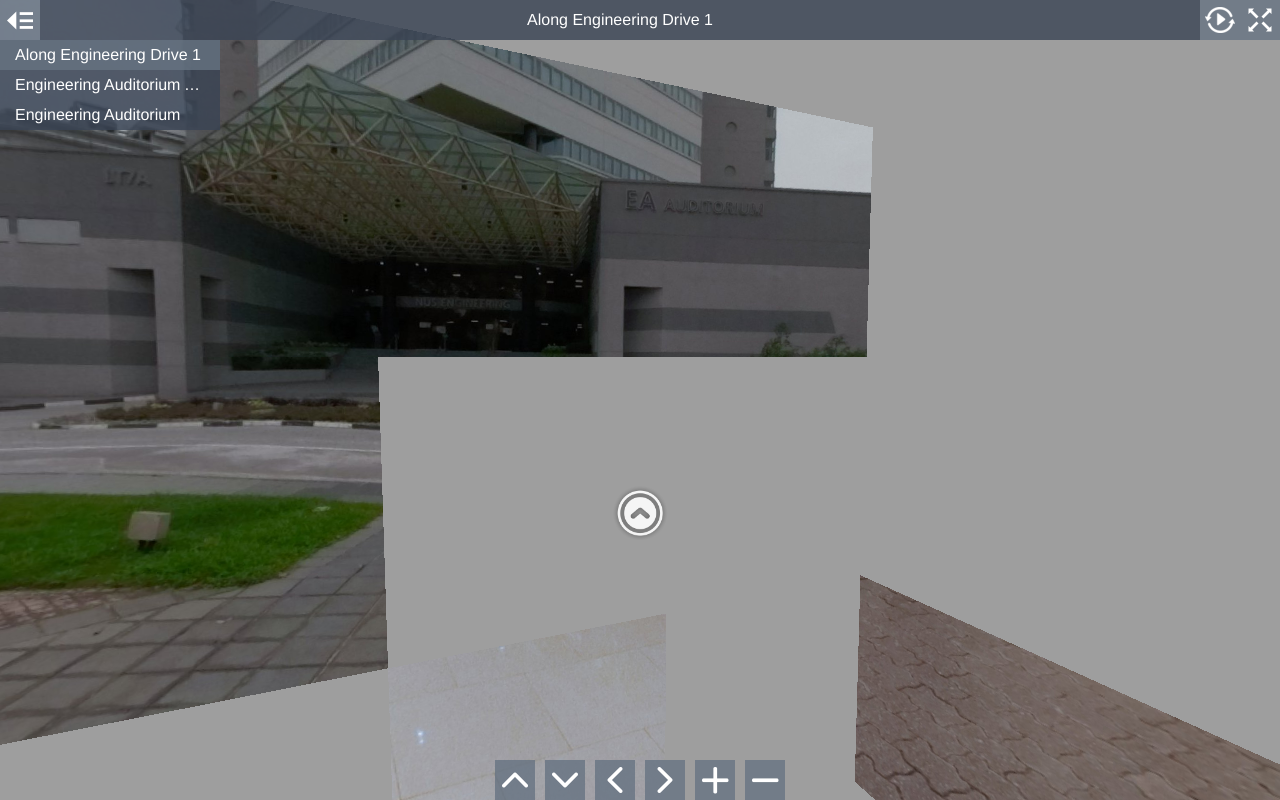
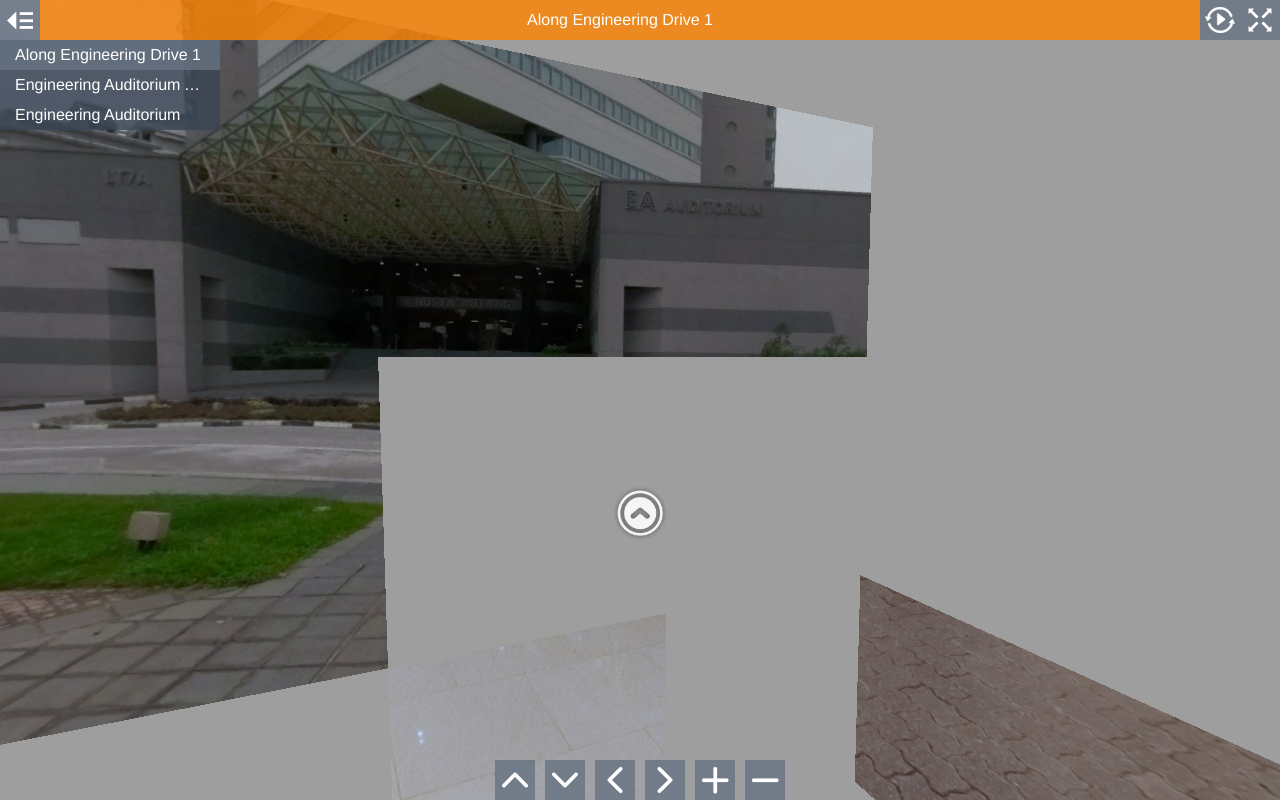
Before and after one commit to 99smng/Faculty-of-Engineering, a plain HTML site: page index.html in a window 1280 px wide. Drawn offline with Linux system fonts and the light colour scheme; animation ran at ten frames a second; files whose address does not match are found by name.

Commit message:
2nd commit

```diff
--- a/style.css
+++ b/style.css
@@ -79,8 +79,8 @@ body.multiple-scenes.mobile #titleBar {
   height: 100%;
   line-height: 30px;
   padding: 5px;
-  background-color: rgb(58,68,84);
-  background-color: rgba(58,68,84,0.8);
+  background-color: rgb(255, 132, 0);
+  background-color: rgba(255, 132, 0,0.8);
   overflow: hidden;
   text-overflow: ellipsis;
   white-space: nowrap;
```
